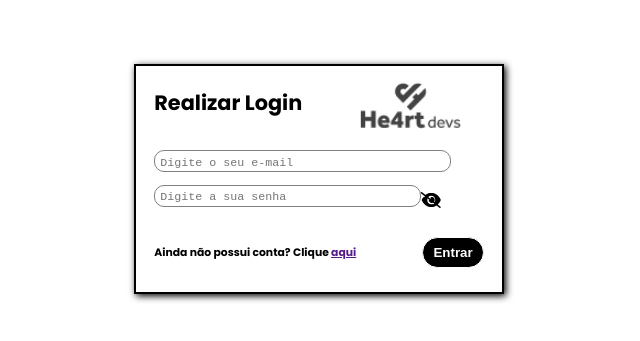
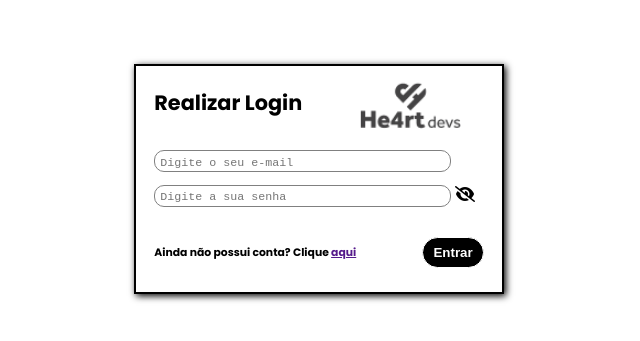
Before and after one commit to rodrigoalmeidagit/he4rtlabs-challenge-03, a plain HTML site: page projeto-03/html/sign_in.html in a window 1280 px wide. Shown: the part 221-562 px from the top of the page, 321-961 px from the left. Drawn offline with Linux system fonts and the light colour scheme.

Commit message:
updated sign_in html and css

```diff
--- a/projeto-03/css/sign_in.css
+++ b/projeto-03/css/sign_in.css
@@ -54,7 +54,6 @@ body {
 }
 
 .inputs {
-
   width: 90%;
   display: flex;
   flex-direction: column;
@@ -64,13 +63,20 @@ body {
 
 .container-password {
   position: relative;
-  width: 90%;
+  width: 100%;
+
+  display: flex;
+  flex-direction: column;
+  align-items: center;
 }
 
 .container-password i {
   position: absolute;
-  top: 10px;
-  right: 10px;
+  top: 15%;
+}
+
+#eye {
+  display: none;
 }
 
 .input {
--- a/projeto-03/html/sign_in.html
+++ b/projeto-03/html/sign_in.html
@@ -19,10 +19,10 @@
     </header>
     <form class="inputs">
       <input type="email" class="input" placeholder="Digite o seu e-mail">
-      <div class="container-password">
+      <div class="password-container">
         <input type="password" class="input" placeholder="Digite a sua senha">
-        <i class="fas fa-eye"></i>
-        <i class="fas fa-eye-slash"></i>
+        <i class="fas fa-eye" id="eye"></i>
+        <i class="fas fa-eye-slash" id="eye-off"></i>
       </div>
     </form>
     <section class="footer">
```
